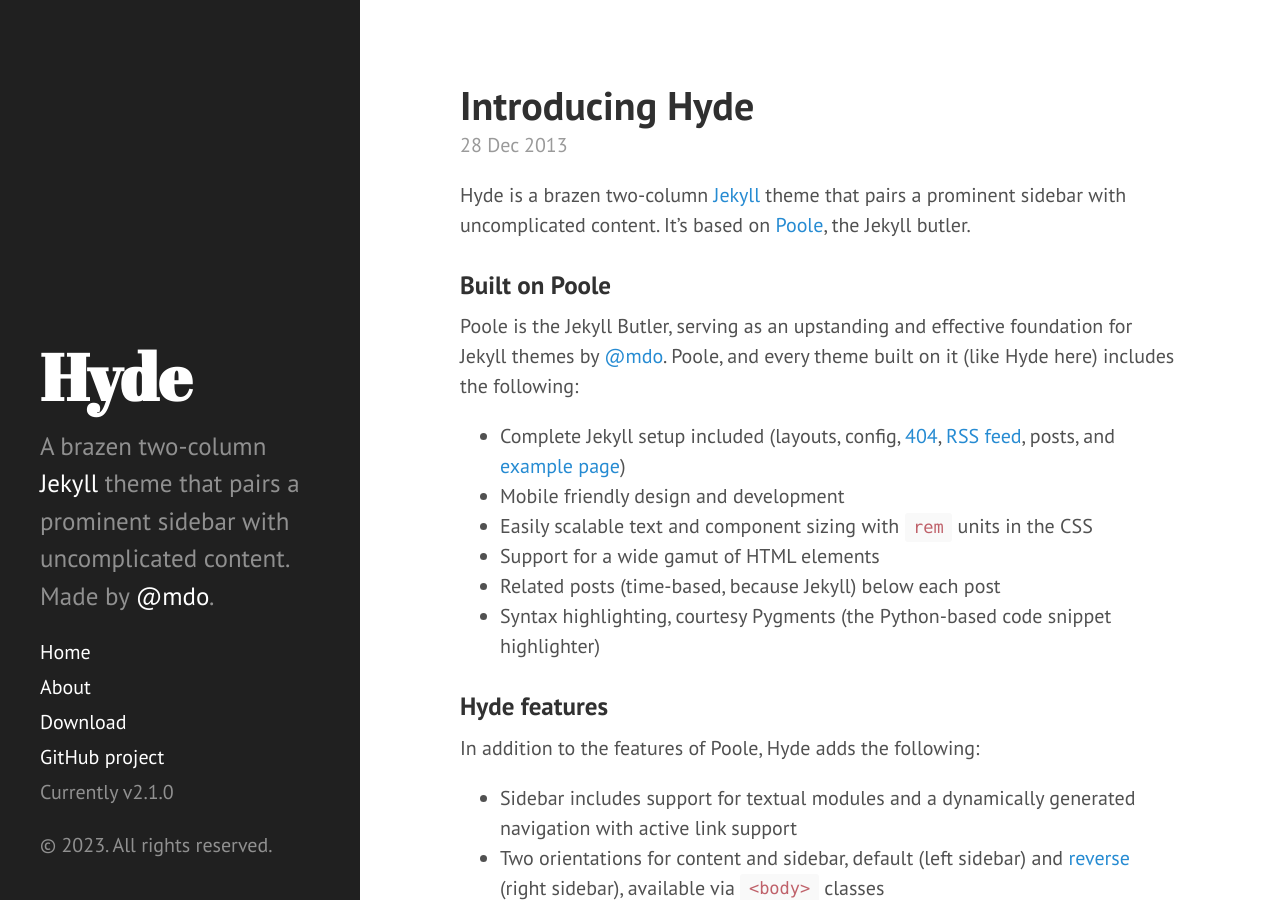
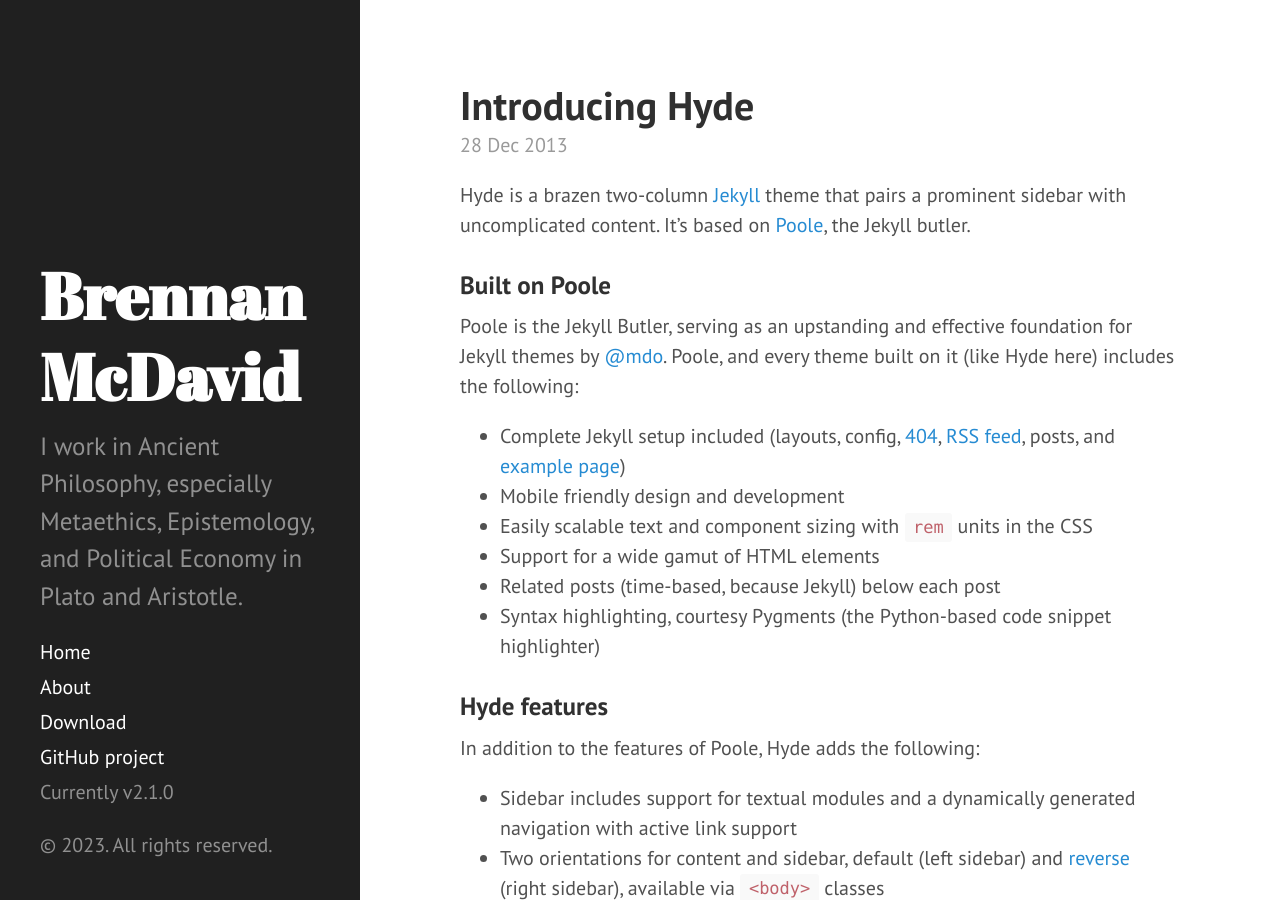
Before and after one commit to bkmcdavid/bkmcdavid.github.io, a Jekyll site: the page built from index.html, in a window 1280 px wide and 900 px high. Built offline with Jekyll 4.4.1, drawn with Linux system fonts in a browser that asks for light colours; the list of posts is cut into pages by our own code.

Commit message:
title and description

```diff
--- a/_config.yml
+++ b/_config.yml
@@ -7,9 +7,9 @@
 #relative_permalinks: true
 
 # Setup
-title:            Hyde
+title:            Brennan McDavid
 tagline:          'A Jekyll theme'
-description:      'A brazen two-column <a href="http://jekyllrb.com" target="_blank">Jekyll</a> theme that pairs a prominent sidebar with uncomplicated content. Made by <a href="https://twitter.com/mdo" target="_blank">@mdo</a>.'
+description:      'I work in Ancient Philosophy, especially Metaethics, Epistemology, and Political Economy in Plato and Aristotle.'
 url:              http://hyde.getpoole.com
 baseurl:          /
 
```
